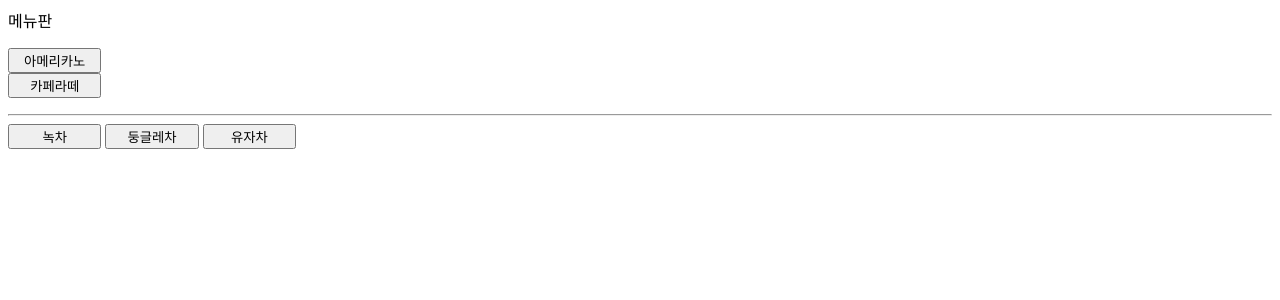
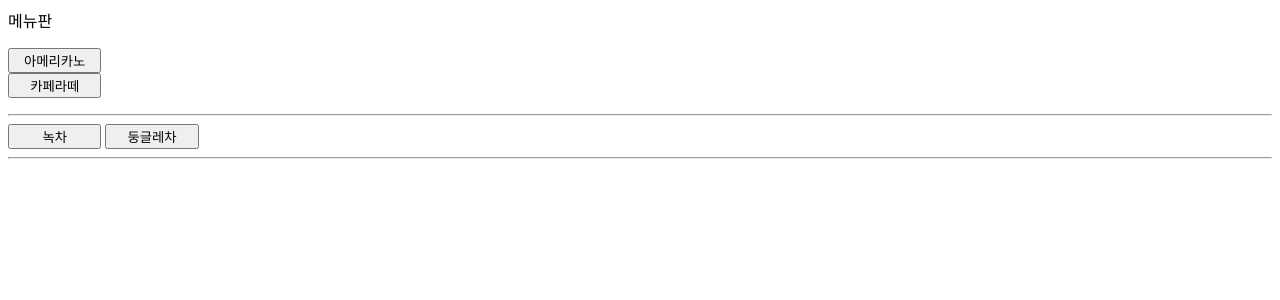
Before and after one commit to nttkor/david, a Flask app: template templates/menu.html in a window 1280 px wide. Shown: the top 300 px of the page. Run offline with Flask 3, Linux system fonts and the light colour scheme; the template is opened without the code that fills it, so the values that code supplies are empty.

Commit message:
stash 유자버튼 삭제 hr추가

```diff
--- a/templates/menu.html
+++ b/templates/menu.html
@@ -10,6 +10,6 @@
 </p><hr>
 <button name="menu2" style="width:70pt;">녹차</button>
 <button name="menu2" style="width:70pt;">둥글레차</button>
-<button name="menu2" style="width:70pt;">유자차</button>
+<hr>
 </body>
 </html>
```
